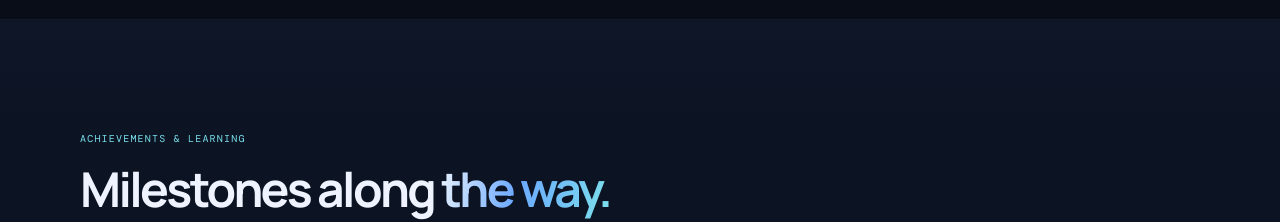
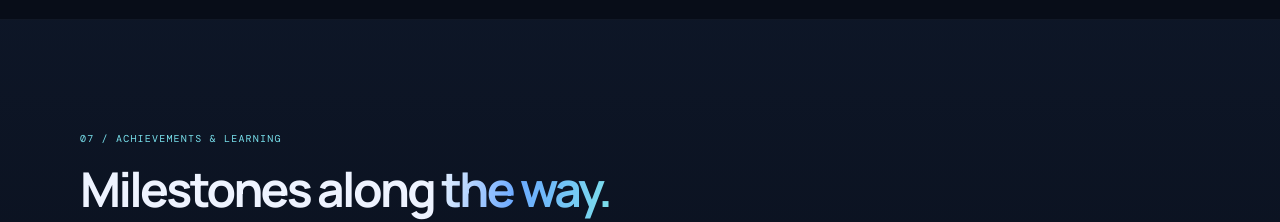
Before and after one commit to Soumyakanti343/Soumya_Kanti_Upadhyay_Portfolio, a React (Vite) app: page / in a window 1280 px wide. Shown: the part 5840-6062 px from the top of the page. Built offline with nearby package versions, Linux system fonts and the light colour scheme.

Commit message:
Update achievements section heading format

```diff
--- a/src/components/Achievements.jsx
+++ b/src/components/Achievements.jsx
@@ -10,7 +10,7 @@ export default function Achievements() {
   return (
     <section className="section section-muted" id="achievements">
       <div className="container">
-        <div className="section-heading"><p className="section-kicker">ACHIEVEMENTS & LEARNING</p><h2>Milestones along <span>the way.</span></h2></div>
+        <div className="section-heading"><p className="section-kicker">07 / ACHIEVEMENTS & LEARNING</p><h2>Milestones along <span>the way.</span></h2></div>
         <div className="achievement-grid">
           {achievements.map(({ icon: Icon, title, detail }) => <article className="achievement-card" key={title}><span className="achievement-icon"><Icon size={21} /></span><h3>{title}</h3><p>{detail}</p></article>)}
         </div>
```
